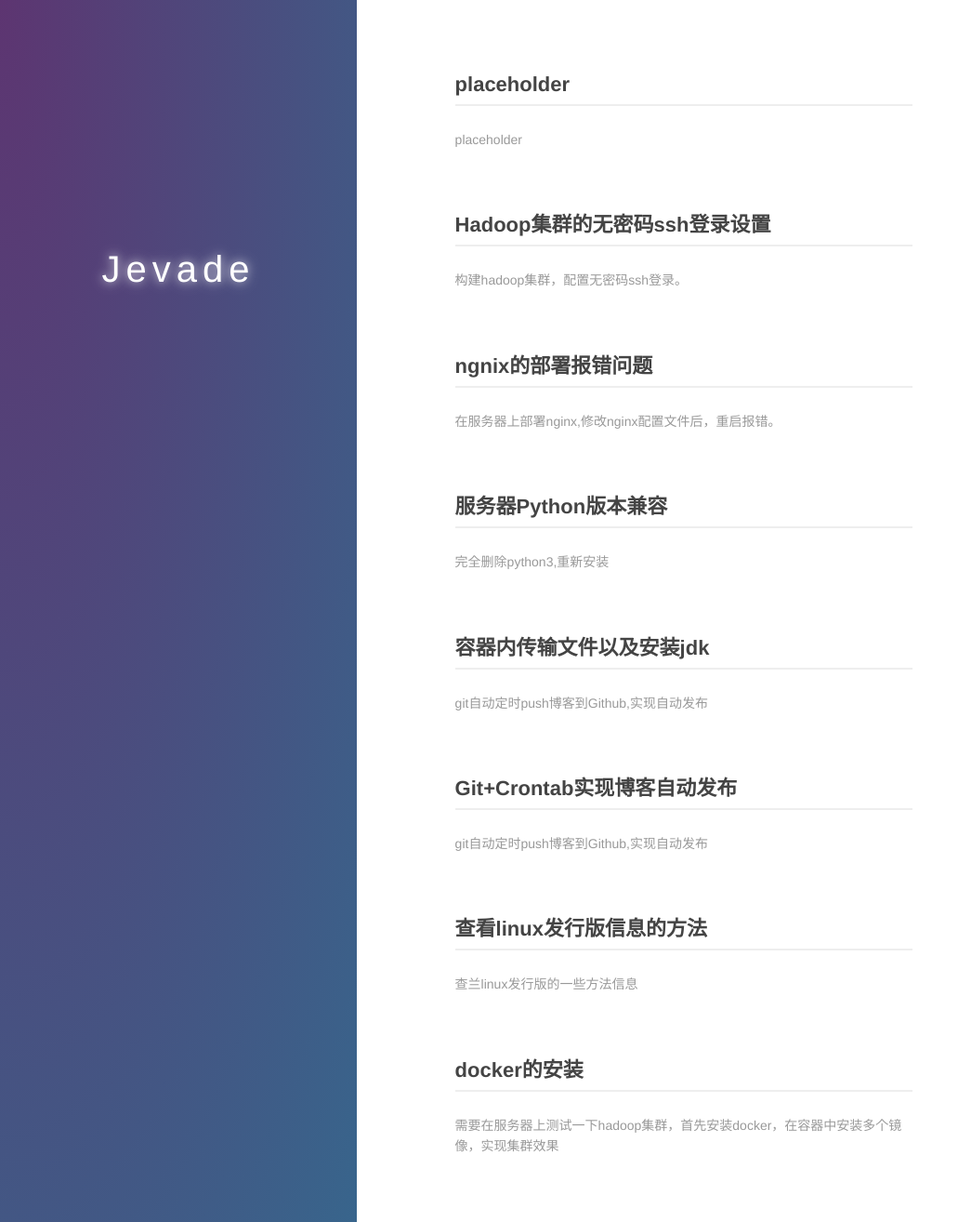
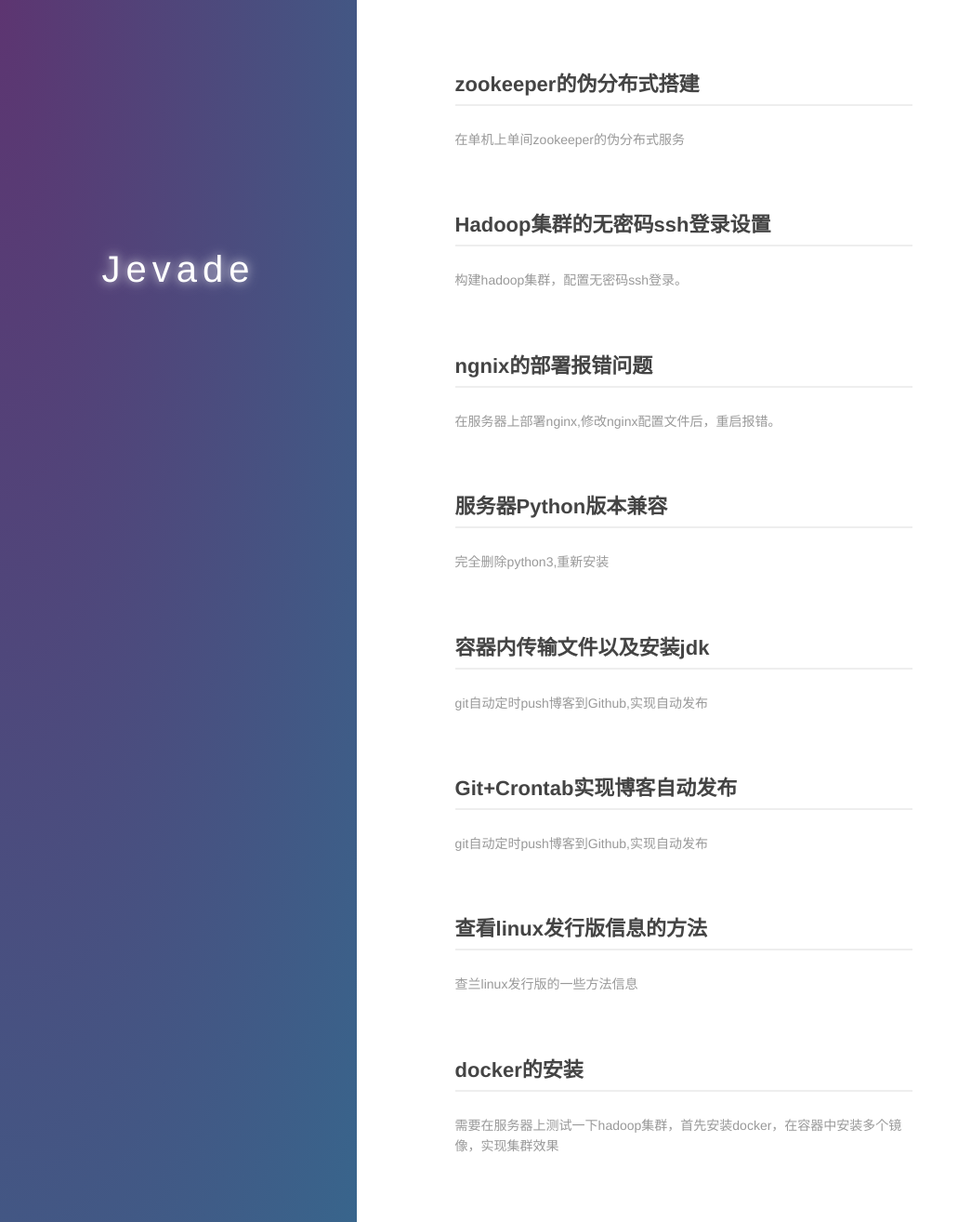
Before and after one commit to Jevade/.GitHub.io, a Jekyll site: the page built from index.md, in a window 1280 px wide and 1314 px high. Shown: the whole window at 93% size, without its empty margins (0-1045 px from the left). Built offline with Jekyll 4.4.1, drawn with Linux system fonts in a browser that asks for light colours.

Commit message:
auto push at 2018-08-16 15:00:01.123245

```diff
--- a/_posts/2018-08-16-zookeeper的伪分布式搭建.md
+++ b/_posts/2018-08-16-zookeeper的伪分布式搭建.md
@@ -1,6 +1,11 @@
 ---
-layout:     placeholder
-title:      placeholder
+layout:     post
+title:      zookeeper的伪分布式搭建
 category: blog
-description: placeholder
+description: 在单机上单间zookeeper的伪分布式服务
+tag: zookeeper,分布式搭建
 ---
+
+# zookeeper
+
+在
```
Also changed, not shown: 1 other file.
